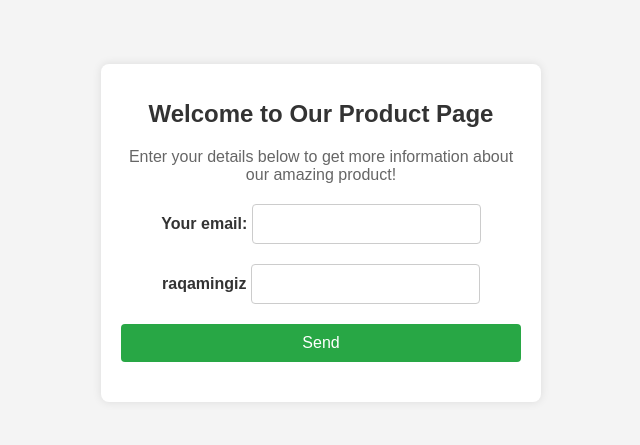
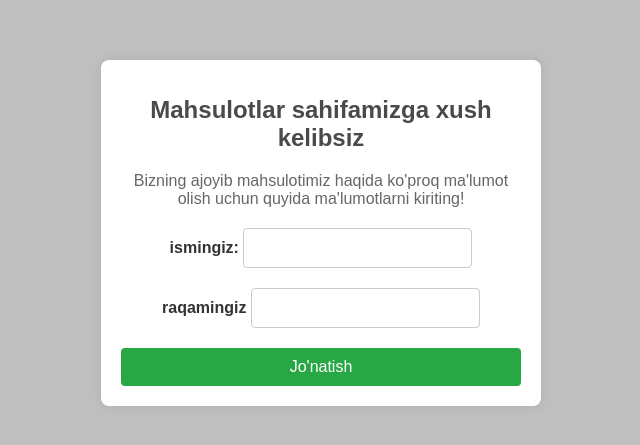
Before and after one commit to shohjahon27/form, a plain HTML site: page index.html in a window 1280 px wide. Shown: the part 167-612 px from the top of the page, without its empty margins (319-959 px from the left). Drawn offline with Linux system fonts and the light colour scheme.

Commit message:
uzgardi a

```diff
--- a/index.html
+++ b/index.html
@@ -1,25 +1,22 @@
-<!-- modify this form HTML and place wherever you want your form -->
-
-
 <!DOCTYPE html>
 <html lang="en">
 <head>
     <meta charset="UTF-8">
     <meta name="viewport" content="width=device-width, initial-scale=1.0">
-    <title>Product Information Landing Page</title>
+    <title>FOMO UZ</title>
     <link rel="stylesheet" href="styles.css">
 </head>
 <body>
     <div class="container">
-        <h1>Welcome to Our Product Page</h1>
-        <p>Enter your details below to get more information about our amazing product!</p>
+        <h1>Mahsulotlar sahifamizga xush kelibsiz</h1>
+        <p>Bizning ajoyib mahsulotimiz haqida ko'proq ma'lumot olish uchun quyida ma'lumotlarni kiriting!</p>
 
         <form
         action="https://formspree.io/f/mzzdgzla"
         method="POST"
       >
         <label>
-          Your email:
+          ismingiz:
           <input type="name" name="name">
         </label>
         <label>
@@ -27,12 +24,8 @@
           <input name="message" ></input>
         </label>
         <!-- your other form fields go here -->
-        <button type="submit">Send</button>
+        <button type="submit">Jo'natish</button>
       </form>
-
-        <div id="message"></div>
     </div>
-
-    <script src="script.js"></script>
 </body>
 </html>
--- a/styles.css
+++ b/styles.css
@@ -1,6 +1,6 @@
 body {
     font-family: Arial, sans-serif;
-    background-color: #f4f4f4;
+    background-color: #bfbfbf;
     margin: 0;
     padding: 0;
     display: flex;
@@ -10,10 +10,10 @@ body {
 }
 
 .container {
-    background-color: #fff;
+    background-color: #ffffff;
     padding: 20px;
     border-radius: 8px;
-    box-shadow: 0 0 10px rgba(0, 0, 0, 0.1);
+    box-shadow: 0 0 10px rgba(63, 21, 21, 0.1);
     text-align: center;
     max-width: 400px;
     width: 100%;
@@ -22,7 +22,7 @@ body {
 h1 {
     margin-bottom: 20px;
     font-size: 24px;
-    color: #333;
+    color: #4a4a4a;
 }
 
 p {
```
